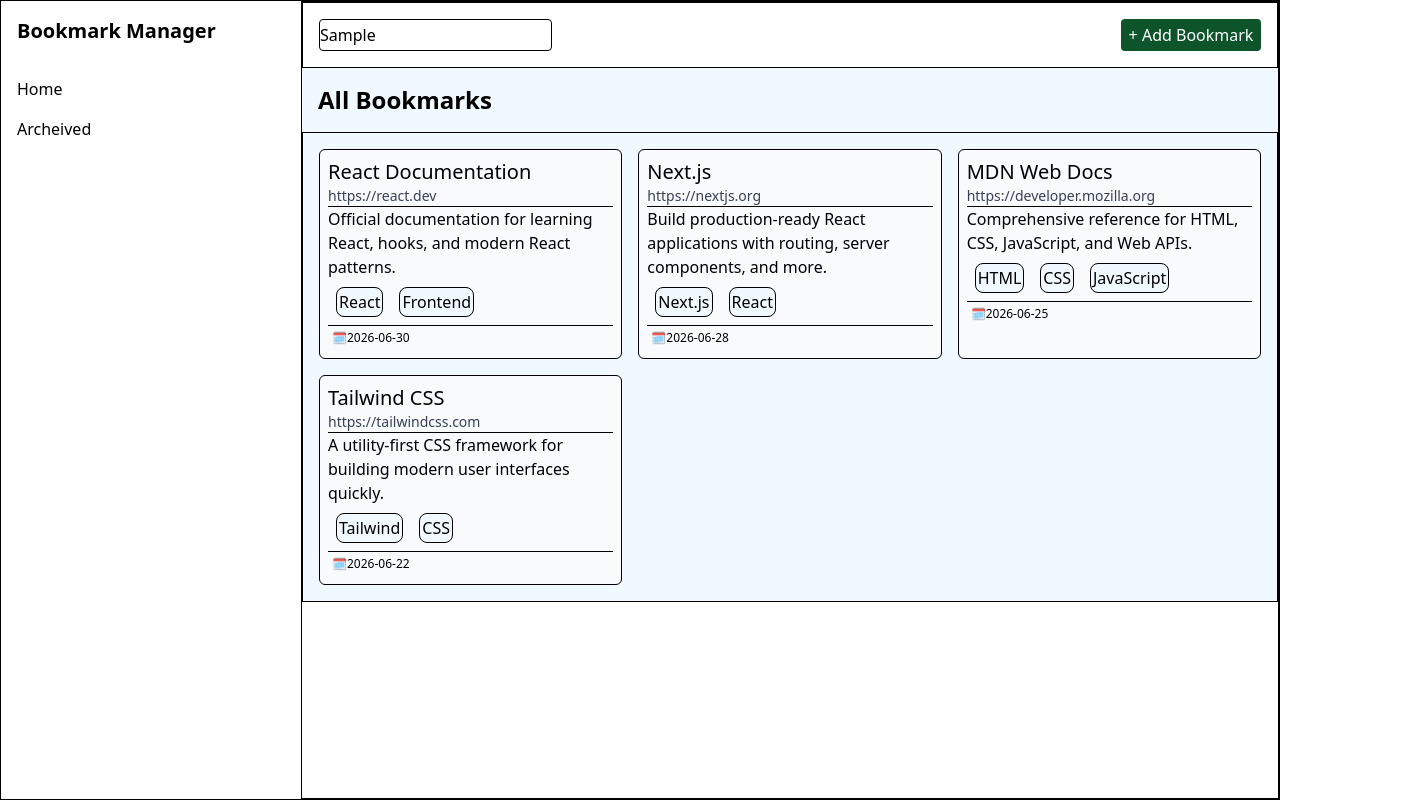
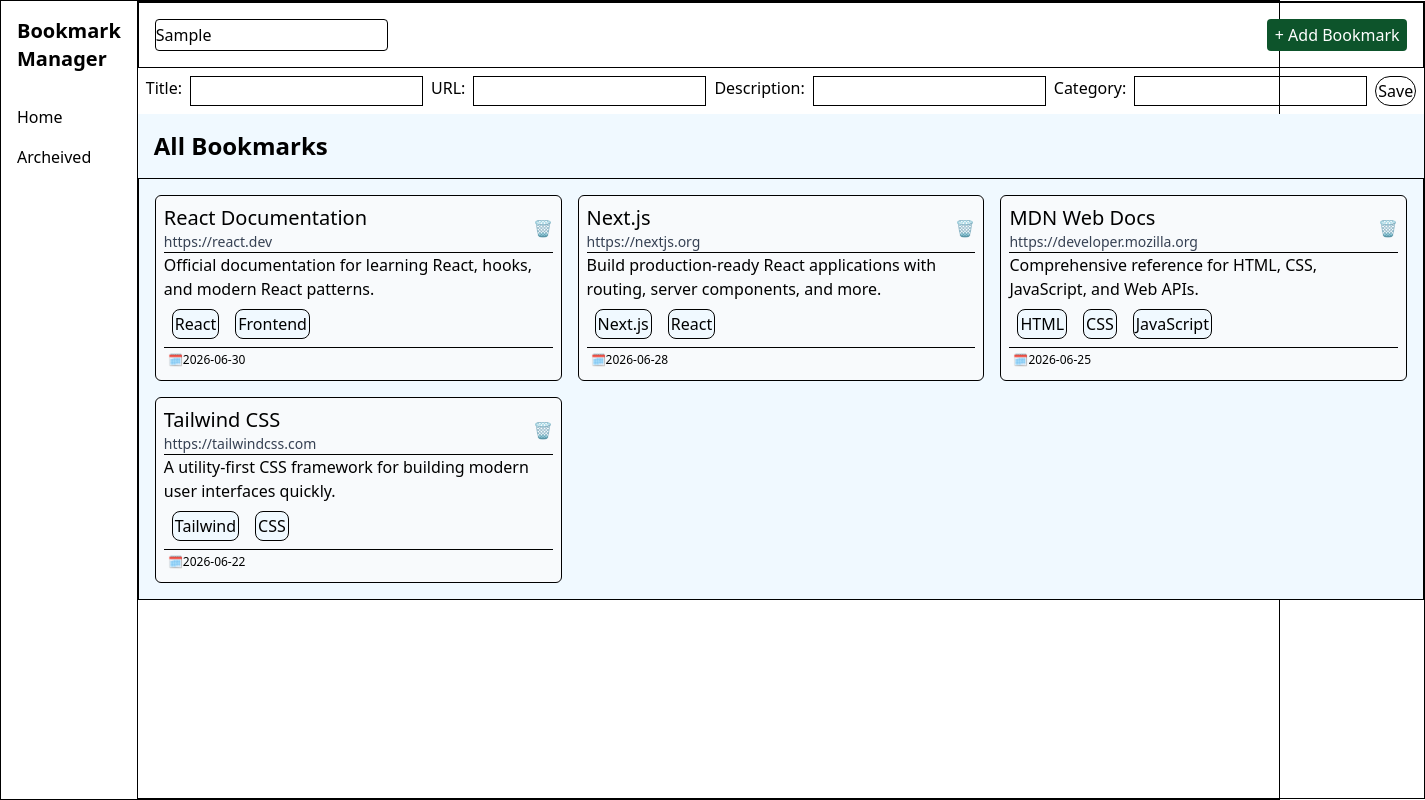
Before and after one commit to arpit-cyber-ops/bookmark-manager, a Next.js app: page / in a window 1280 px wide. Both pictures are taken after typing "Sample" into the empty fields and a click on the button "+ Add Bookmark". Shown: the whole page, 1425 px wide, since content can reach past the window. Built offline with nearby package versions, Linux system fonts and the light colour scheme.

Commit message:
feat: implement add/delete bookmarks with local state

```diff
--- a/app/components/BookmarkCard.tsx
+++ b/app/components/BookmarkCard.tsx
@@ -2,15 +2,19 @@
 
     interface BookmarkCardProps {
         bookmark: Bookmark;
+        onDelete: (id:number) => void;
     }
 
-export default function BookmarkCard({bookmark}: BookmarkCardProps){
+    export default function BookmarkCard({ bookmark, onDelete }: BookmarkCardProps) {
         return (
             <div className="border rounded-md bg-slate-50 p-2">
+                <div className="flex justify-between">
                     <a href={bookmark.url} target="_blank">
                         <h3 className="text-xl">{bookmark.title}</h3>
                         <p className="text-gray-700 text-sm">{bookmark.url}</p>
                     </a>
+                    <button onClick={() => onDelete(bookmark.id)} className="cursor-pointer">🗑️</button>
+                </div>
                 <hr />
                 <p>{bookmark.description}</p>
                 <div className="flex gap-4 p-2">
--- a/app/page.tsx
+++ b/app/page.tsx
@@ -1,7 +1,44 @@
-import bookmarks from "./data/bookmark"
+"use client"
+import initialBookmark from "./data/bookmark"
 import BookmarkCard from "./components/BookmarkCard";
+import { useState } from "react";
+
+interface form {
+  title: string,
+  url: string,
+  description: string,
+  category: string
+}
 
 export default function App() {
+  const [showForm, setShowForm] = useState<boolean>(false);
+  const [formData, setFormData] = useState<form>({
+    title: "",
+    url: "",
+    description: "",
+    category: ""
+  });
+  const [bookmarks, setBookmarks] = useState(initialBookmark);
+  function deleteCard(deleteId: number) {
+    setBookmarks(bookmarks.filter((bookmark) => bookmark.id !== deleteId))
+  }
+  function handleSave() {
+    setBookmarks([...bookmarks, {
+      id: bookmarks.length + 1,
+      title: formData.title,
+      url: formData.url,
+      tags: [formData.category],
+      description: formData.description,
+      createdAt: ""
+    }]);
+    setFormData({
+      title: "",
+      url: "",
+      description: "",
+      category: "",
+    });
+    setShowForm(false);
+  }
   return (
     <div className="flex w-full h-screen border" >
       <div className="flex flex-col gap-4 p-4 w-75">
@@ -12,8 +49,60 @@
       <main className="flex flex-col flex-1 border ">
         <div className="p-4 flex justify-between border">
           <input type="text" placeholder="  Search by title..." className="border rounded-sm" />
-          <button className="bg-green-900 text-white w-35 h-8 rounded-sm">+ Add Bookmark</button>
+          <button className="bg-green-900 text-white w-35 h-8 rounded-sm cursor-pointer" onClick={() => setShowForm(!showForm)}>+ Add Bookmark</button>
         </div>
+        {showForm && (
+          <div className="m-2 flex gap-2">
+            <label htmlFor="title">Title: </label>
+            <input
+              className="border"
+              id="title"
+              type="text"
+              value={formData.title}
+              onChange={(e) => setFormData({
+                ...formData,
+                title: e.target.value
+              })} />
+
+            <label htmlFor="url">URL: </label>
+            <input
+              className="border"
+              type="text"
+              id="url"
+              value={formData.url}
+              onChange={(e) => setFormData({
+                ...formData,
+                url: e.target.value
+              })} />
+
+            <label htmlFor="description">Description: </label>
+            <input
+              className="border"
+              id="description"
+              type="text"
+              value={formData.description}
+              onChange={(e) => setFormData({
+                ...formData,
+                description: e.target.value
+              })} />
+
+            <label htmlFor="category">Category: </label>
+            <input
+              className="border"
+              id="category"
+              type="text"
+              value={formData.category}
+              onChange={(e) => setFormData({
+                ...formData,
+                category: e.target.value
+              })} />
+
+            <button className="border rounded-2xl p-0.5 cursor-pointer"
+              onClick={handleSave}>
+              Save
+            </button>
+          </div>
+        )}
         <div className=" bg-sky-50">
           <h2 className="text-2xl font-bold m-4">All Bookmarks</h2>
           <div className="grid grid-cols-3 border gap-4 p-4">
@@ -21,6 +110,7 @@
               <BookmarkCard
                 key={bookmark.id}
                 bookmark={bookmark}
+                onDelete={deleteCard}
               />
             ))}
           </div>
```
Lines whose indentation alone changed are shown as unchanged.
